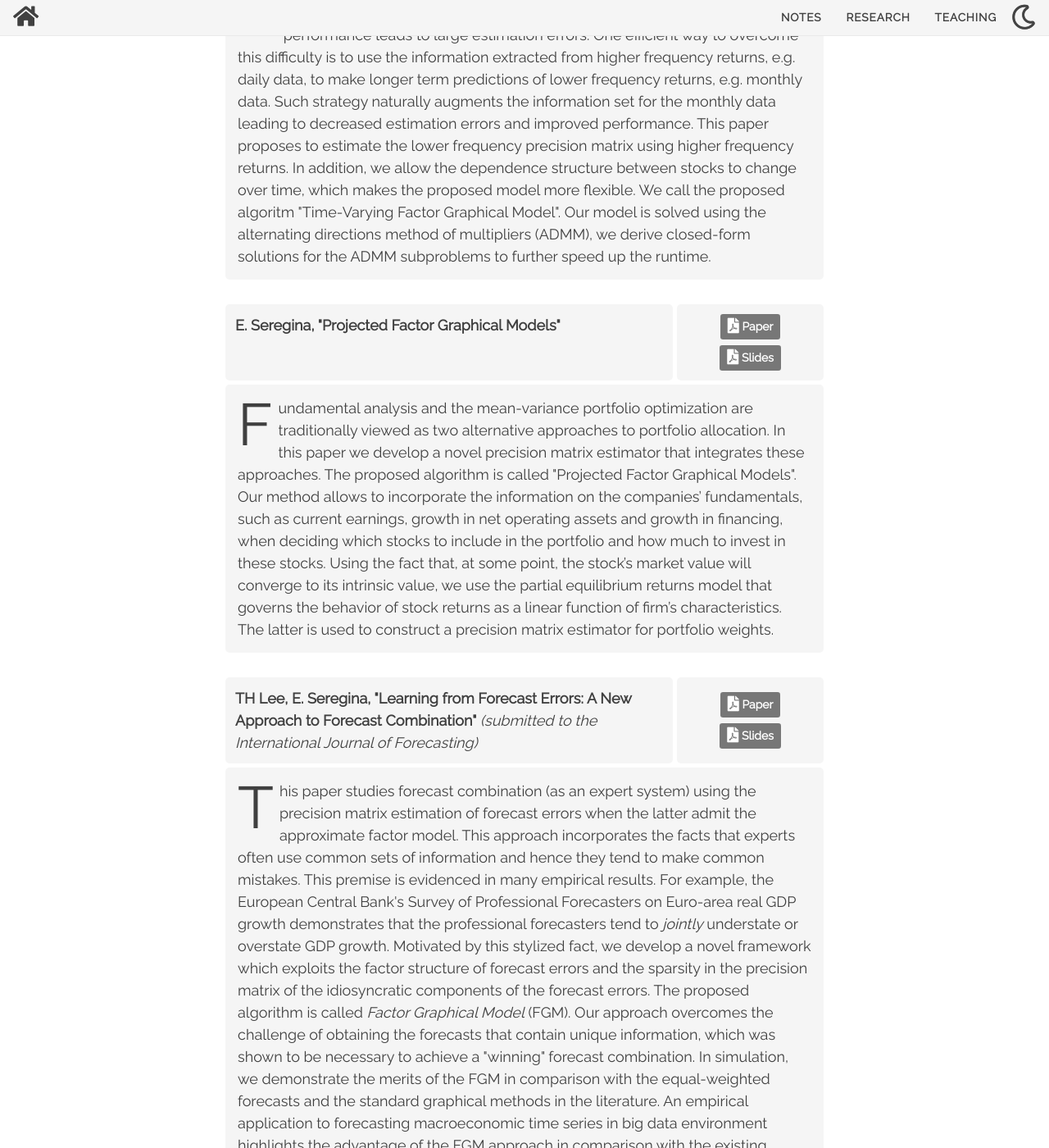
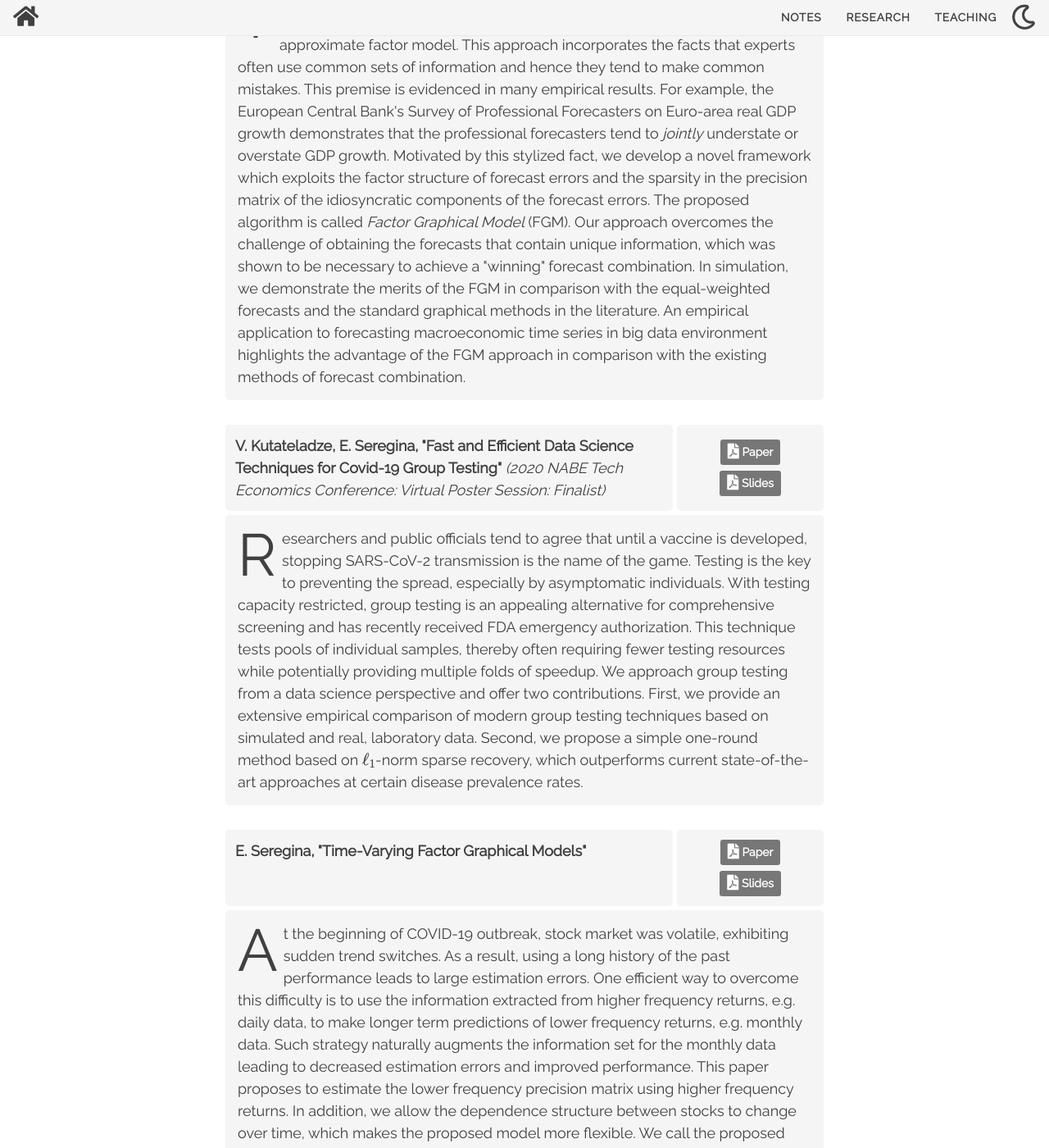
Before and after one commit to ekat92/ekat92.github.io, a Jekyll site: the page built from Working.md, in a window 1280 px wide and 1400 px high, scrolled down 1927 px. Shown: the whole window at 82% size. Built offline with Jekyll 4.4.1, drawn with Linux system fonts in a browser that asks for light colours; nearby versions of some CDN libraries; formulas are drawn with MathJax 3; some of the changed text lies outside the part shown.

Commit message:
changed CV and added covid paper on the web

```diff
--- a/Working.md
+++ b/Working.md
@@ -82,6 +82,43 @@ grid-row: 1/2;
     </center>
   </div>
 </div>
+
+<span style="display:block; height: 0px;"></span>
+
+<div class="wrapper">
+  <div class="item1">
+    <b>TH Lee, E. Seregina, "Learning from Forecast Errors: A New Approach to Forecast Combination"</b> <i>(submitted to the International Journal of Forecasting)</i>
+  </div>
+  <div class="item2">
+    <p class="dropcap">T</p>his paper studies forecast combination (as an expert system) using the precision matrix estimation of forecast errors when the latter admit the approximate factor model. This approach incorporates the facts that experts often use common sets of information and hence they tend to make common mistakes. This premise is evidenced in many empirical results. For example, the European Central Bank's Survey of Professional Forecasters on Euro-area real GDP growth demonstrates that the professional forecasters tend to <i>jointly</i> understate or overstate GDP growth. Motivated by this stylized fact, we develop a novel framework which exploits the factor structure of forecast errors and the sparsity in the precision matrix of the idiosyncratic components of the forecast errors. The proposed algorithm is called <i>Factor Graphical Model</i> (FGM). Our approach overcomes the challenge of obtaining the forecasts that contain unique information, which was shown to be necessary to achieve a "winning" forecast combination. In simulation, we demonstrate the merits of the FGM in comparison with the equal-weighted forecasts and the standard graphical methods in the literature. An empirical application to forecasting macroeconomic time series in big data environment highlights the advantage of the FGM approach in comparison with the existing methods of forecast combination.
+  </div>
+  <div class="item3">
+    <center>
+      <a href="/pdfs/Forecastingabstract.pdf" type="button" class="btn btn-new btn-sm" title="Learning from Forecast Errors"><i class="fas fa-file-pdf fa-lg"></i><b> Paper</b></a>
+      <span style="display:block; height: 7px;"></span>
+      <a href="/pdfs/CV.pdf" type="button" class="btn btn-new btn-sm" title="CV"><i class="fas fa-file-pdf fa-lg"></i><b> Slides</b></a>
+    </center>
+      </div>
+</div>
+
+<span style="display:block; height: 0px;"></span>
+
+
+<div class="wrapper">
+  <div class="item1">
+    <b>V. Kutateladze, E. Seregina, "Fast and Efficient Data Science Techniques for Covid-19 Group Testing"</b> <i>(2020 NABE Tech Economics Conference: Virtual Poster Session: Finalist)</i>
+  </div>
+  <div class="item2">
+    <p class="dropcap">R</p>esearchers and public officials tend to agree that until a vaccine is developed, stopping SARS-CoV-2 transmission is the name of the game. Testing is the key to preventing the spread, especially by asymptomatic individuals. With testing capacity restricted, group testing is an appealing alternative for comprehensive screening and has recently received FDA emergency authorization. This technique tests pools of individual samples, thereby often requiring fewer testing resources while potentially providing multiple folds of speedup. We approach group testing from a data science perspective and offer two contributions. First, we provide an extensive empirical comparison of modern group testing techniques based on simulated and real, laboratory data. Second, we propose a simple one-round method based on $\ell_1$-norm sparse recovery, which outperforms current state-of-the-art approaches at certain disease prevalence rates.
+  </div>
+  <div class="item3">
+    <center>
+      <a href="/pdfs/CV.pdf" type="button" class="btn btn-new btn-sm" title="Covid-19 Group Testing"><i class="fas fa-file-pdf fa-lg"></i><b> Paper</b></a>
+      <span style="display:block; height: 7px;"></span>
+      <a href="/pdfs/CV.pdf" type="button" class="btn btn-new btn-sm" title="CV"><i class="fas fa-file-pdf fa-lg"></i><b> Slides</b></a>
+    </center>
+  </div>
+</div>
 <span style="display:block; height: 0px;"></span>
 
 
@@ -119,21 +156,3 @@ grid-row: 1/2;
     </center>
   </div>
 </div>
-<span style="display:block; height: 0px;"></span>
-
-
-<div class="wrapper">
-  <div class="item1">
-    <b>TH Lee, E. Seregina, "Learning from Forecast Errors: A New Approach to Forecast Combination"</b> <i>(submitted to the International Journal of Forecasting)</i>
-  </div>
-  <div class="item2">
-    <p class="dropcap">T</p>his paper studies forecast combination (as an expert system) using the precision matrix estimation of forecast errors when the latter admit the approximate factor model. This approach incorporates the facts that experts often use common sets of information and hence they tend to make common mistakes. This premise is evidenced in many empirical results. For example, the European Central Bank's Survey of Professional Forecasters on Euro-area real GDP growth demonstrates that the professional forecasters tend to <i>jointly</i> understate or overstate GDP growth. Motivated by this stylized fact, we develop a novel framework which exploits the factor structure of forecast errors and the sparsity in the precision matrix of the idiosyncratic components of the forecast errors. The proposed algorithm is called <i>Factor Graphical Model</i> (FGM). Our approach overcomes the challenge of obtaining the forecasts that contain unique information, which was shown to be necessary to achieve a "winning" forecast combination. In simulation, we demonstrate the merits of the FGM in comparison with the equal-weighted forecasts and the standard graphical methods in the literature. An empirical application to forecasting macroeconomic time series in big data environment highlights the advantage of the FGM approach in comparison with the existing methods of forecast combination.
-  </div>
-  <div class="item3">
-    <center>
-      <a href="/pdfs/Forecastingabstract.pdf" type="button" class="btn btn-new btn-sm" title="Learning from Forecast Errors"><i class="fas fa-file-pdf fa-lg"></i><b> Paper</b></a>
-      <span style="display:block; height: 7px;"></span>
-      <a href="/pdfs/CV.pdf" type="button" class="btn btn-new btn-sm" title="CV"><i class="fas fa-file-pdf fa-lg"></i><b> Slides</b></a>
-    </center>
-  </div>
-</div>
```
Also changed, not shown: 1 other file.
